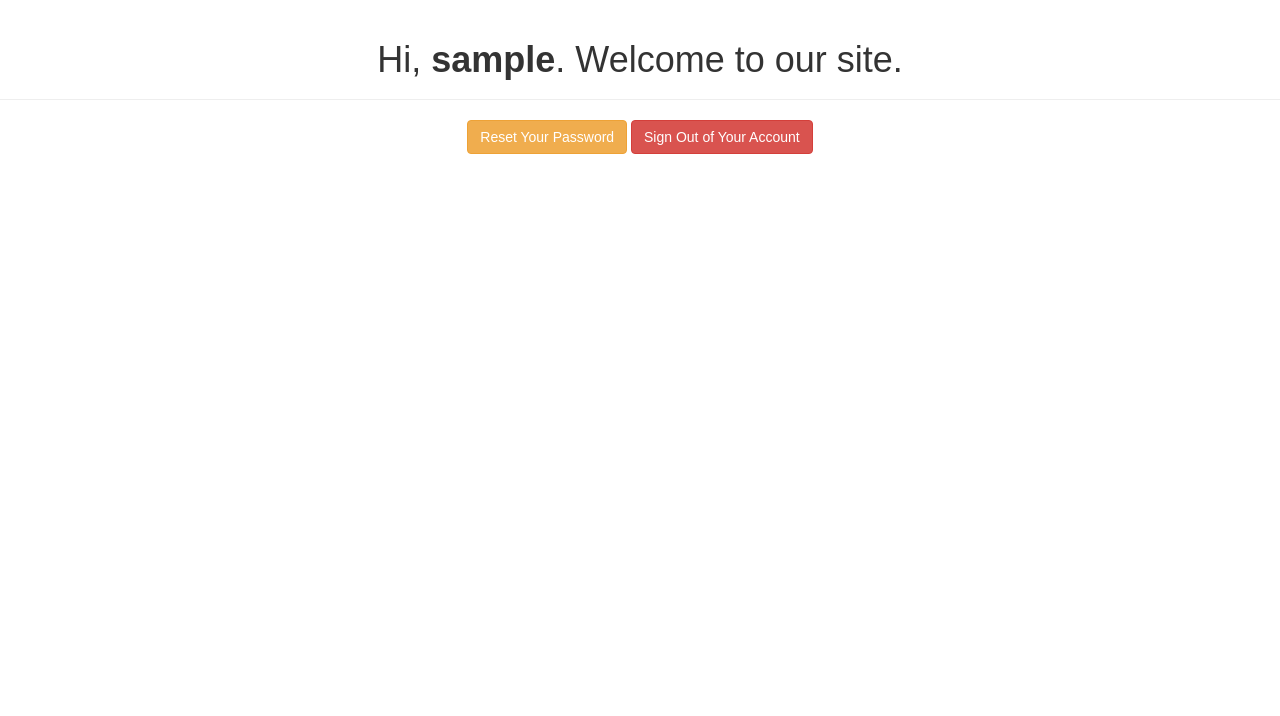
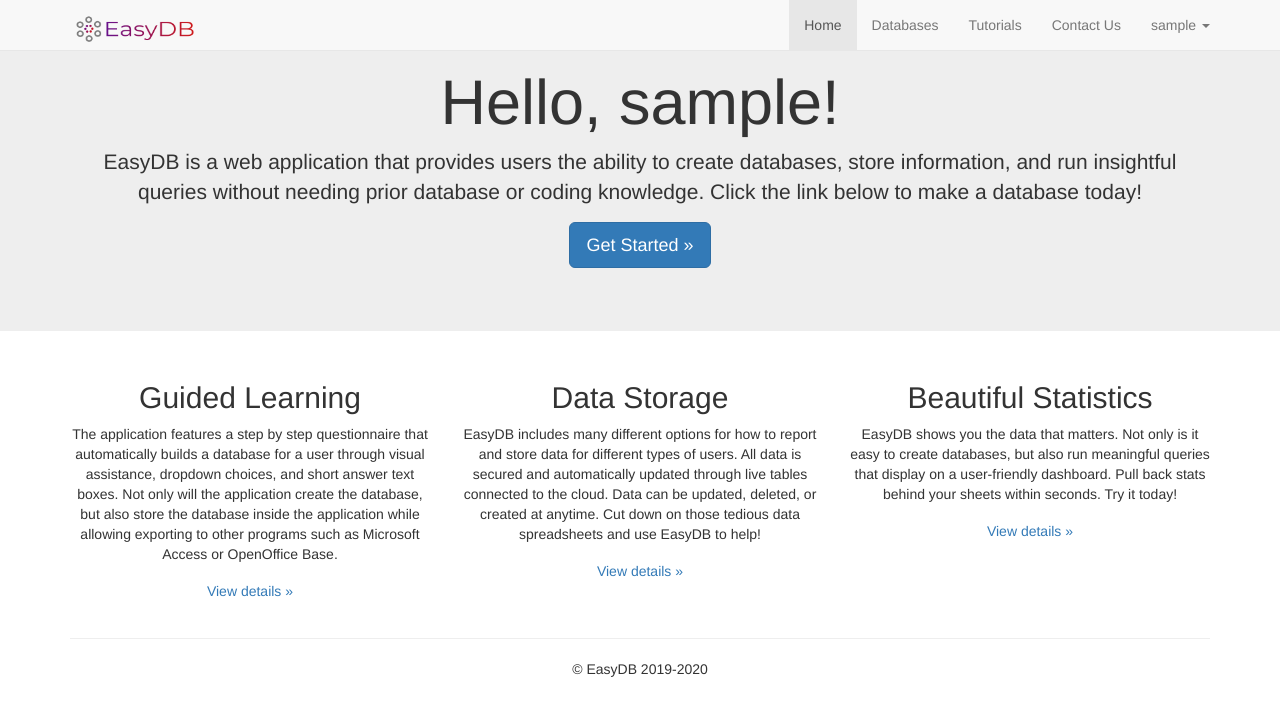
Before and after one commit to peltonsg/EasyDB, a PHP site: page /welcome.php in a window 1280 px wide. Shown: the top 716 px of the page. Run offline with PHP 8.4, Linux system fonts and the light colour scheme; the visitor is signed in with stand-in values (Sample User, id 1).

Commit message:
Logos and web content updated

```diff
--- a/login.php
+++ b/login.php
@@ -102,9 +102,9 @@ if($_SERVER["REQUEST_METHOD"] == "POST"){
     </style>
 </head>
 <body>
-    <div class="page-header">
-        <p style="text-align: center"><img src="img/logo.png" alt = "Company Logo" /></p>
-    </div>
+
+    <img class="mb-4" src="img/logo.png" alt = "Company Logo" />
+
     <div class="wrapper">
         <h2>Login</h2>
         <p>Please fill in your credentials to login.</p>
--- a/welcome.php
+++ b/welcome.php
@@ -14,18 +14,110 @@ if(!isset($_SESSION["loggedin"]) || $_SESSION["loggedin"] !== true){
 <head>
     <meta charset="UTF-8">
     <title>Welcome to EasyDB</title>
-    <link rel="stylesheet" href="https://maxcdn.bootstrapcdn.com/bootstrap/3.3.7/css/bootstrap.css">
+    <link rel="stylesheet" href="https://maxcdn.bootstrapcdn.com/bootstrap/3.3.7/css/bootstrap.min.css">
+
     <style type="text/css">
-        body{ font: 14px sans-serif; text-align: center; }
+        body{ text-align: center }
     </style>
 </head>
 <body>
-    <div class="page-header">
-        <h1>Hi, <b><?php echo htmlspecialchars($_SESSION["username"]); ?></b>. Welcome to our site.</h1>
+<nav class="navbar navbar-default navbar-fixed-top">
+    <!-- Navbar Container -->
+    <div class="container">
+
+        <!-- Navbar Header [contains both toggle button and navbar brand] -->
+        <div class="navbar-header">
+            <!-- Toggle Button [handles opening navbar components on mobile screens]-->
+            <button type="button" class="navbar-toggle collapsed" data-toggle="collapse" data-target="#exampleNavComponents" aria-expanded="false">
+                <i class="glyphicon glyphicon-align-center"></i>
+            </button>
+
+            <!-- Navbar Brand -->
+            <a href="#" class="navbar-brand">
+            <img src="img/smallLogo.png" class="d-inline-block align-top" alt = "Company Logo" height="30px" width="130px" />
+            </a>
+        </div>
+
+
+        <!-- Navbar Collapse [contains navbar components such as navbar menu and forms ] -->
+        <div class="collapse navbar-collapse" id="exampleNavComponents">
+
+            <!-- Navbar Menu -->
+            <ul class="nav navbar-nav navbar-right">
+                <li class="active">
+                    <a href="#">Home</a>
+                </li>
+                <li>
+                    <a href="#">Databases</a>
+                </li>
+                <li>
+                    <a href="#">Tutorials</a>
+                </li>
+                <li>
+                    <a href="#">Contact Us</a>
+                </li>
+                <!-- Navbar link with a dropdown menu -->
+                <li class="dropdown">
+                    <a href="#" class="dropdown-toggle" data-toggle="dropdown" role="button" aria-haspopup="true" aria-expanded="false"><?php echo htmlspecialchars($_SESSION["username"]); ?>
+                        <span class="caret"></span>
+                    </a>
+                    <ul class="dropdown-menu">
+                        <li><a href="reset-password.php">Reset Password</a></li>
+                        <li><a href="logout.php">Sign Out of Your Account</a></li>
+                    </ul>
+                </li>
+            </ul>
+
+            <!-- Navbar Form -->
+        </div>
     </div>
-    <p>
-        <a href="reset-password.php" class="btn btn-warning">Reset Your Password</a>
-        <a href="logout.php" class="btn btn-danger">Sign Out of Your Account</a>
-    </p>
+</nav>
+
+<main role="main">
+
+      <!-- Main jumbotron for a primary marketing message or call to action -->
+      <div class="jumbotron">
+        <div class="container">
+          <h1>Hello, <?php echo htmlspecialchars($_SESSION["username"]); ?>!</h1>
+          <p>EasyDB is a web application that provides users the ability to create databases, store information, and run insightful queries without needing prior database or coding knowledge. Click the link below to make a database today!</p>
+          <p><a class="btn btn-primary btn-lg" href="#" role="button">Get Started &raquo;</a></p>
+        </div>
+      </div>
+
+      <div class="container">
+        <!-- Example row of columns -->
+        <div class="row">
+          <div class="col-md-4">
+            <h2>Guided Learning</h2>
+            <p>The application features a step by step questionnaire that automatically builds a database for a user through visual assistance, dropdown choices, and short answer text boxes. Not only will the application create the database, but also store the database inside the application while allowing exporting to other programs such as Microsoft Access or OpenOffice Base. </p>
+            <p><a class="btn btn-secondary" href="#" role="button">View details &raquo;</a></p>
+          </div>
+          <div class="col-md-4">
+            <h2>Data Storage</h2>
+            <p>EasyDB includes many different options for how to report and store data for different types of users. All data is secured and automatically updated through live tables connected to the cloud. Data can be updated, deleted, or created at anytime. Cut down on those tedious data spreadsheets and use EasyDB to help! </p>
+            <p><a class="btn btn-secondary" href="#" role="button">View details &raquo;</a></p>
+          </div>
+          <div class="col-md-4">
+            <h2>Beautiful Statistics</h2>
+            <p>EasyDB shows you the data that matters. Not only is it easy to create databases, but also run meaningful queries that display on a user-friendly dashboard. Pull back stats behind your sheets within seconds. Try it today!</p>
+            <p><a class="btn btn-secondary" href="#" role="button">View details &raquo;</a></p>
+          </div>
+        </div>
+
+        <hr>
+
+      </div> <!-- /container -->
+
+    </main>
+
+    <footer class="container">
+      <p>&copy; EasyDB 2019-2020</p>
+    </footer>
+
+     <!-- jQuery CDN -->
+     <script src="https://code.jquery.com/jquery-1.12.0.min.js"></script>
+         <!-- Bootstrap Js CDN -->
+         <script src="https://maxcdn.bootstrapcdn.com/bootstrap/3.3.7/js/bootstrap.min.js"></script>
 </body>
+
 </html>
```
Also changed, not shown: img/smallLogo.png (added).
